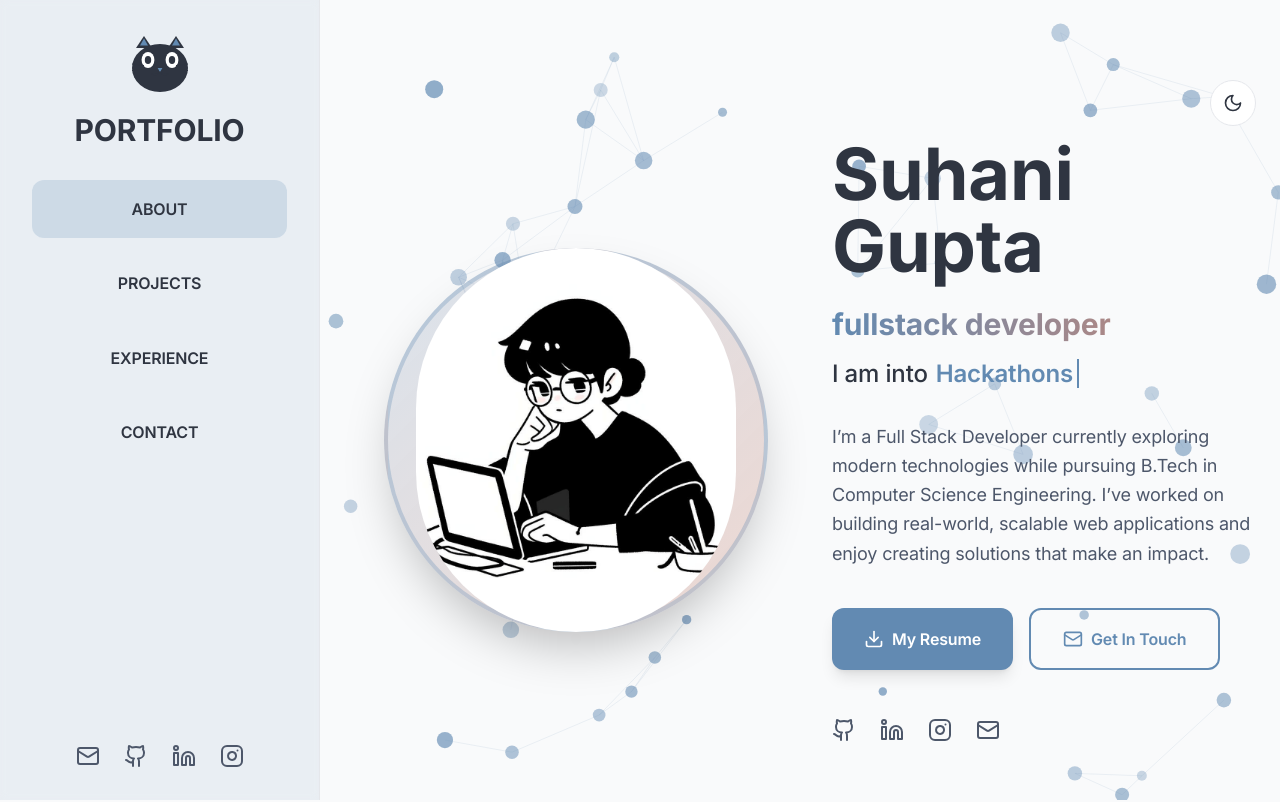
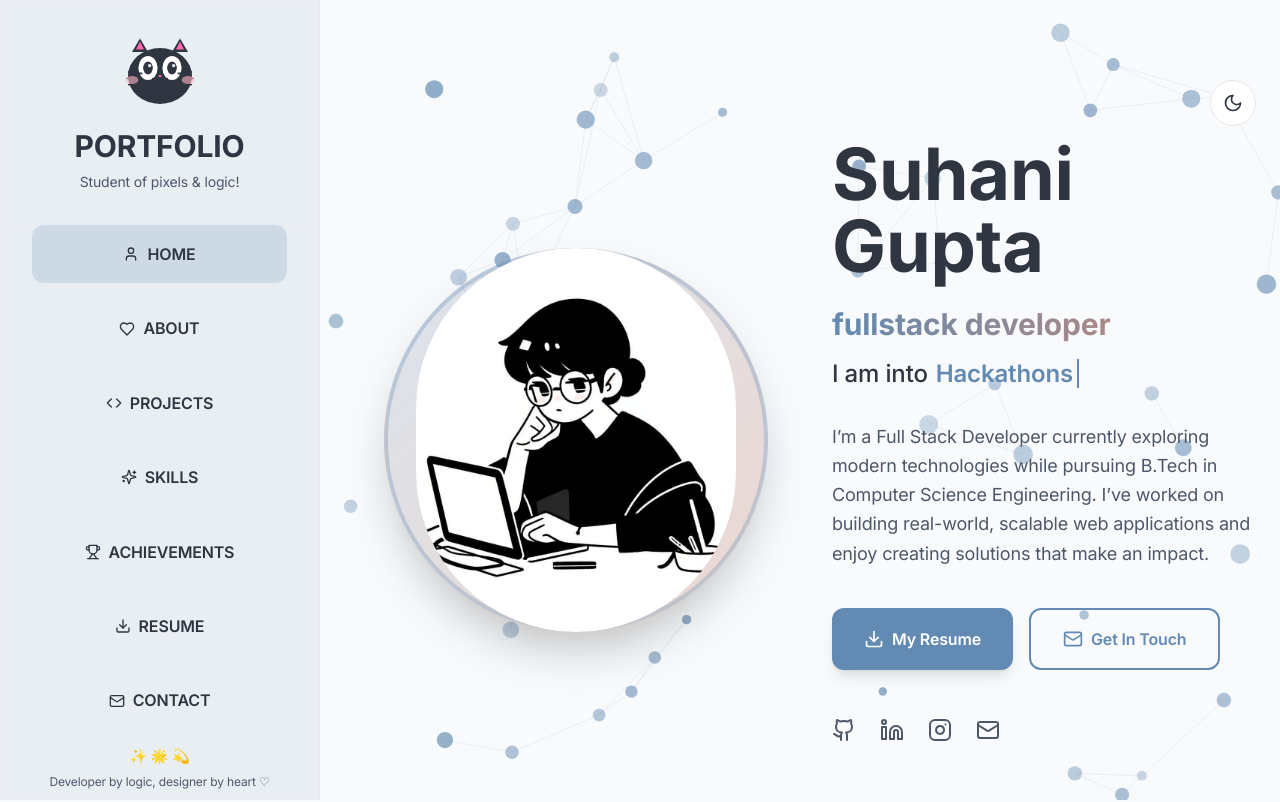
Before and after one commit to suhanigupta23/Portfolio, a React (Vite) app: page / in a window 1280 px wide. Shown: the top 802 px of the page. Built offline with nearby package versions, Linux system fonts and the light colour scheme.

Commit message:
Enhance layout with cute cat

```diff
--- a/src/components/CatFollowCursor.tsx
+++ b/src/components/CatFollowCursor.tsx
@@ -30,13 +30,13 @@ const CatFollowCursor: React.FC<CatFollowCursorProps> = ({ className = "" }) =>
       const eyeOffsetX = Math.cos(angle) * Math.min(maxEyeMovement, Math.sqrt(deltaX * deltaX + deltaY * deltaY) / 100);
       const eyeOffsetY = Math.sin(angle) * Math.min(maxEyeMovement, Math.sqrt(deltaX * deltaX + deltaY * deltaY) / 100);
 
-      // Update left eye position
-      leftEyeRef.current.setAttribute('cx', (35 + eyeOffsetX).toString());
-      leftEyeRef.current.setAttribute('cy', (35 + eyeOffsetY).toString());
+      // Update left eye position (adjusted for new cat design)
+      leftEyeRef.current.setAttribute('cx', (45 + eyeOffsetX).toString());
+      leftEyeRef.current.setAttribute('cy', (45 + eyeOffsetY).toString());
 
-      // Update right eye position
-      rightEyeRef.current.setAttribute('cx', (65 + eyeOffsetX).toString());
-      rightEyeRef.current.setAttribute('cy', (35 + eyeOffsetY).toString());
+      // Update right eye position (adjusted for new cat design)
+      rightEyeRef.current.setAttribute('cx', (75 + eyeOffsetX).toString());
+      rightEyeRef.current.setAttribute('cy', (45 + eyeOffsetY).toString());
     };
 
     document.addEventListener('mousemove', handleMouseMove);
@@ -47,99 +47,111 @@ const CatFollowCursor: React.FC<CatFollowCursorProps> = ({ className = "" }) =>
     <div className={`${className}`}>
       <svg
         ref={catRef}
-        width="100"
-        height="80"
-        viewBox="0 0 100 80"
+        width="120"
+        height="100"
+        viewBox="0 0 120 100"
         fill="none"
         xmlns="http://www.w3.org/2000/svg"
-        className="w-20 h-16"
+        className="w-24 h-20"
       >
         {/* Cat ears */}
         <path
-          d="M20 20 L30 5 L40 20 Z"
+          d="M25 25 L35 8 L45 25 Z"
           fill="currentColor"
           className="text-foreground"
         />
         <path
-          d="M60 20 L70 5 L80 20 Z"
+          d="M75 25 L85 8 L95 25 Z"
           fill="currentColor"
           className="text-foreground"
         />
 
-        {/* Inner ears */}
+        {/* Inner ears (pink) */}
         <path
-          d="M25 17 L30 8 L35 17 Z"
-          fill="currentColor"
-          className="text-primary"
+          d="M30 22 L35 12 L40 22 Z"
+          fill="#FF69B4"
         />
         <path
-          d="M65 17 L70 8 L75 17 Z"
-          fill="currentColor"
-          className="text-primary"
+          d="M80 22 L85 12 L90 22 Z"
+          fill="#FF69B4"
         />
 
-        {/* Cat head */}
+        {/* Cat head (larger and rounder) */}
         <ellipse
-          cx="50"
-          cy="45"
-          rx="35"
-          ry="30"
+          cx="60"
+          cy="55"
+          rx="40"
+          ry="35"
           fill="currentColor"
           className="text-foreground"
         />
 
-        {/* Cat eyes (white background) */}
-        <ellipse cx="35" cy="35" rx="8" ry="10" fill="white" />
-        <ellipse cx="65" cy="35" rx="8" ry="10" fill="white" />
+        {/* Cat eyes (much larger and more anime-style) */}
+        <ellipse cx="45" cy="45" rx="12" ry="15" fill="white" />
+        <ellipse cx="75" cy="45" rx="12" ry="15" fill="white" />
 
-        {/* Cat pupils (moving parts) */}
+        {/* Eye highlights (to make them sparkle) */}
+        <ellipse cx="48" cy="42" rx="3" ry="4" fill="white" opacity="0.8" />
+        <ellipse cx="78" cy="42" rx="3" ry="4" fill="white" opacity="0.8" />
+
+        {/* Cat pupils (moving parts - larger for cute effect) */}
         <ellipse
           ref={leftEyeRef}
-          cx="35"
-          cy="35"
-          rx="4"
-          ry="5"
+          cx="45"
+          cy="45"
+          rx="6"
+          ry="8"
           fill="currentColor"
           className="text-foreground transition-all duration-100 ease-out"
         />
         <ellipse
           ref={rightEyeRef}
-          cx="65"
-          cy="35"
-          rx="4"
-          ry="5"
+          cx="75"
+          cy="45"
+          rx="6"
+          ry="8"
           fill="currentColor"
           className="text-foreground transition-all duration-100 ease-out"
         />
 
-        {/* Cat nose */}
+        {/* Small white highlights in pupils */}
+        <circle cx="47" cy="42" r="2" fill="white" />
+        <circle cx="77" cy="42" r="2" fill="white" />
+
+        {/* Cat nose (heart-shaped for cuteness) */}
         <path
-          d="M47 45 L53 45 L50 50 Z"
-          fill="currentColor"
-          className="text-primary"
+          d="M58 55 Q60 52 62 55 Q60 58 58 55 Z"
+          fill="#FF69B4"
         />
 
-        {/* Cat mouth */}
+        {/* Cat mouth (cute smile) */}
         <path
-          d="M50 50 Q45 55 40 52"
+          d="M60 58 Q55 62 50 58"
           stroke="currentColor"
           strokeWidth="2"
           fill="none"
           className="text-foreground"
         />
         <path
-          d="M50 50 Q55 55 60 52"
+          d="M60 58 Q65 62 70 58"
           stroke="currentColor"
           strokeWidth="2"
           fill="none"
           className="text-foreground"
         />
 
-        {/* Cat whiskers */}
-        <line x1="15" y1="40" x2="30" y2="42" stroke="currentColor" strokeWidth="1.5" className="text-foreground" />
-        <line x1="15" y1="48" x2="30" y2="48" stroke="currentColor" strokeWidth="1.5" className="text-foreground" />
-        <line x1="70" y1="42" x2="85" y2="40" stroke="currentColor" strokeWidth="1.5" className="text-foreground" />
-        <line x1="70" y1="48" x2="85" y2="48" stroke="currentColor" strokeWidth="1.5" className="text-foreground" />
+        {/* Cat whiskers (longer and more prominent) */}
+        <line x1="20" y1="50" x2="38" y2="52" stroke="currentColor" strokeWidth="2" className="text-foreground" />
+        <line x1="18" y1="58" x2="38" y2="58" stroke="currentColor" strokeWidth="2" className="text-foreground" />
+        <line x1="20" y1="66" x2="38" y2="64" stroke="currentColor" strokeWidth="2" className="text-foreground" />
+
+        <line x1="82" y1="52" x2="100" y2="50" stroke="currentColor" strokeWidth="2" className="text-foreground" />
+        <line x1="82" y1="58" x2="102" y2="58" stroke="currentColor" strokeWidth="2" className="text-foreground" />
+        <line x1="82" y1="64" x2="100" y2="66" stroke="currentColor" strokeWidth="2" className="text-foreground" />
+
+        {/* Cute cheek blush */}
+        <ellipse cx="25" cy="60" rx="8" ry="5" fill="#FFB6C1" opacity="0.6" />
+        <ellipse cx="95" cy="60" rx="8" ry="5" fill="#FFB6C1" opacity="0.6" />
       </svg>
     </div>
   );
--- a/src/pages/Index.tsx
+++ b/src/pages/Index.tsx
@@ -274,11 +274,12 @@ const Index = () => {
       {/* Sidebar */}
       <div className="fixed left-0 top-0 w-80 h-screen bg-primary/10 backdrop-blur-sm border-r border-border z-50 flex flex-col">
         {/* Cat and Portfolio Title */}
-        <div className="relative p-8 text-center">
+        <div className="relative p-8 text-center border-b border-border/20">
           <div className="mb-4 flex justify-center">
             <CatFollowCursor />
           </div>
-          <h1 className="text-3xl font-bold text-foreground">PORTFOLIO</h1>
+          <h1 className="text-3xl font-bold text-foreground mb-2">PORTFOLIO</h1>
+          <div className="text-sm text-muted-foreground">Student of pixels & logic!</div>
         </div>
 
         {/* Navigation Menu */}
@@ -286,54 +287,100 @@ const Index = () => {
           <ul className="space-y-4">
             <li>
               <a
+                href="#home"
+                className="block w-full bg-primary/20 text-foreground py-4 px-6 rounded-xl font-semibold text-center hover:bg-primary hover:text-primary-foreground transition-all duration-300 flex items-center justify-center gap-2"
+              >
+                <User className="w-4 h-4" />
+                HOME
+              </a>
+            </li>
+            <li>
+              <a
                 href="#about"
-                className="block w-full bg-primary/20 text-foreground py-4 px-6 rounded-xl font-semibold text-center hover:bg-primary hover:text-primary-foreground transition-all duration-300"
+                className="block w-full text-foreground py-4 px-6 rounded-xl font-semibold text-center hover:bg-primary/20 transition-all duration-300 flex items-center justify-center gap-2"
               >
+                <Heart className="w-4 h-4" />
                 ABOUT
               </a>
             </li>
             <li>
               <a
                 href="#projects"
-                className="block w-full text-foreground py-4 px-6 rounded-xl font-semibold text-center hover:bg-primary/20 transition-all duration-300"
+                className="block w-full text-foreground py-4 px-6 rounded-xl font-semibold text-center hover:bg-primary/20 transition-all duration-300 flex items-center justify-center gap-2"
               >
+                <Code className="w-4 h-4" />
                 PROJECTS
               </a>
             </li>
             <li>
               <a
-                href="#experience"
-                className="block w-full text-foreground py-4 px-6 rounded-xl font-semibold text-center hover:bg-primary/20 transition-all duration-300"
+                href="#skills"
+                className="block w-full text-foreground py-4 px-6 rounded-xl font-semibold text-center hover:bg-primary/20 transition-all duration-300 flex items-center justify-center gap-2"
               >
-                EXPERIENCE
+                <Sparkles className="w-4 h-4" />
+                SKILLS
               </a>
             </li>
             <li>
               <a
+                href="#achievements"
+                className="block w-full text-foreground py-4 px-6 rounded-xl font-semibold text-center hover:bg-primary/20 transition-all duration-300 flex items-center justify-center gap-2"
+              >
+                <Trophy className="w-4 h-4" />
+                ACHIEVEMENTS
+              </a>
+            </li>
+            <li>
+              <button
+                onClick={() => setShowResumeViewer(true)}
+                className="block w-full text-foreground py-4 px-6 rounded-xl font-semibold text-center hover:bg-primary/20 transition-all duration-300 flex items-center justify-center gap-2"
+              >
+                <Download className="w-4 h-4" />
+                RESUME
+              </button>
+            </li>
+            <li>
+              <a
                 href="#contact"
-                className="block w-full text-foreground py-4 px-6 rounded-xl font-semibold text-center hover:bg-primary/20 transition-all duration-300"
+                className="block w-full text-foreground py-4 px-6 rounded-xl font-semibold text-center hover:bg-primary/20 transition-all duration-300 flex items-center justify-center gap-2"
               >
+                <Mail className="w-4 h-4" />
                 CONTACT
               </a>
             </li>
           </ul>
         </nav>
 
+        {/* Cute decorative elements */}
+        <div className="px-8 py-4">
+          <div className="text-center text-sm text-muted-foreground">
+            <div className="flex justify-center gap-1 mb-2">
+              <span className="text-pink-400">✨</span>
+              <span className="text-blue-400">🌟</span>
+              <span className="text-purple-400">💫</span>
+            </div>
+            <div className="text-xs">Developer by logic, designer by heart ♡</div>
+          </div>
+        </div>
+
         {/* Social Media Icons */}
-        <div className="p-8">
-          <div className="flex justify-center gap-6">
-            <a href={socialLinks.email} className="text-muted-foreground hover:text-primary transition-colors duration-300" title="Email">
-              <Mail className="w-6 h-6" />
-            </a>
-            <a href={socialLinks.github} target="_blank" rel="noopener noreferrer" className="text-muted-foreground hover:text-primary transition-colors duration-300" title="GitHub">
-              <Github className="w-6 h-6" />
-            </a>
-            <a href={socialLinks.linkedin} target="_blank" rel="noopener noreferrer" className="text-muted-foreground hover:text-primary transition-colors duration-300" title="LinkedIn">
-              <Linkedin className="w-6 h-6" />
-            </a>
-            <a href={socialLinks.instagram} target="_blank" rel="noopener noreferrer" className="text-muted-foreground hover:text-primary transition-colors duration-300" title="Instagram">
-              <Instagram className="w-6 h-6" />
-            </a>
+        <div className="p-8 border-t border-border/20">
+          <div className="text-center mb-4">
+            <div className="text-xs text-muted-foreground mb-3">Let's connect! ♡</div>
+            <div className="flex justify-center gap-4">
+              <a href={socialLinks.email} className="p-2 rounded-full bg-pink-100 dark:bg-pink-900/20 text-pink-600 hover:text-pink-700 hover:bg-pink-200 dark:hover:bg-pink-900/40 transition-all duration-300" title="Email">
+                <Mail className="w-4 h-4" />
+              </a>
+              <a href={socialLinks.github} target="_blank" rel="noopener noreferrer" className="p-2 rounded-full bg-gray-100 dark:bg-gray-900/20 text-gray-600 hover:text-gray-700 hover:bg-gray-200 dark:hover:bg-gray-900/40 transition-all duration-300" title="GitHub">
+                <Github className="w-4 h-4" />
+              </a>
+              <a href={socialLinks.linkedin} target="_blank" rel="noopener noreferrer" className="p-2 rounded-full bg-blue-100 dark:bg-blue-900/20 text-blue-600 hover:text-blue-700 hover:bg-blue-200 dark:hover:bg-blue-900/40 transition-all duration-300" title="LinkedIn">
+                <Linkedin className="w-4 h-4" />
+              </a>
+              <a href={socialLinks.instagram} target="_blank" rel="noopener noreferrer" className="p-2 rounded-full bg-purple-100 dark:bg-purple-900/20 text-purple-600 hover:text-purple-700 hover:bg-purple-200 dark:hover:bg-purple-900/40 transition-all duration-300" title="Instagram">
+                <Instagram className="w-4 h-4" />
+              </a>
+            </div>
           </div>
         </div>
       </div>
```
